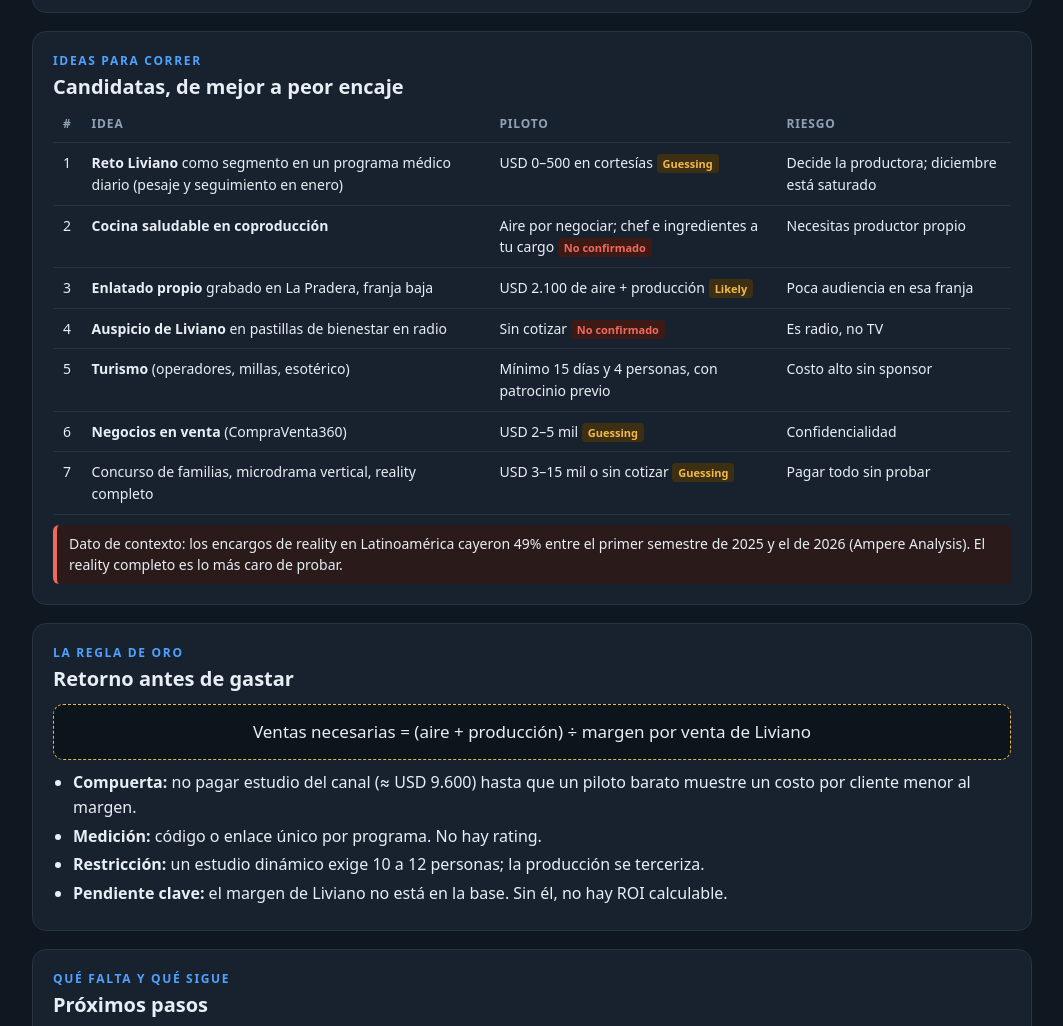
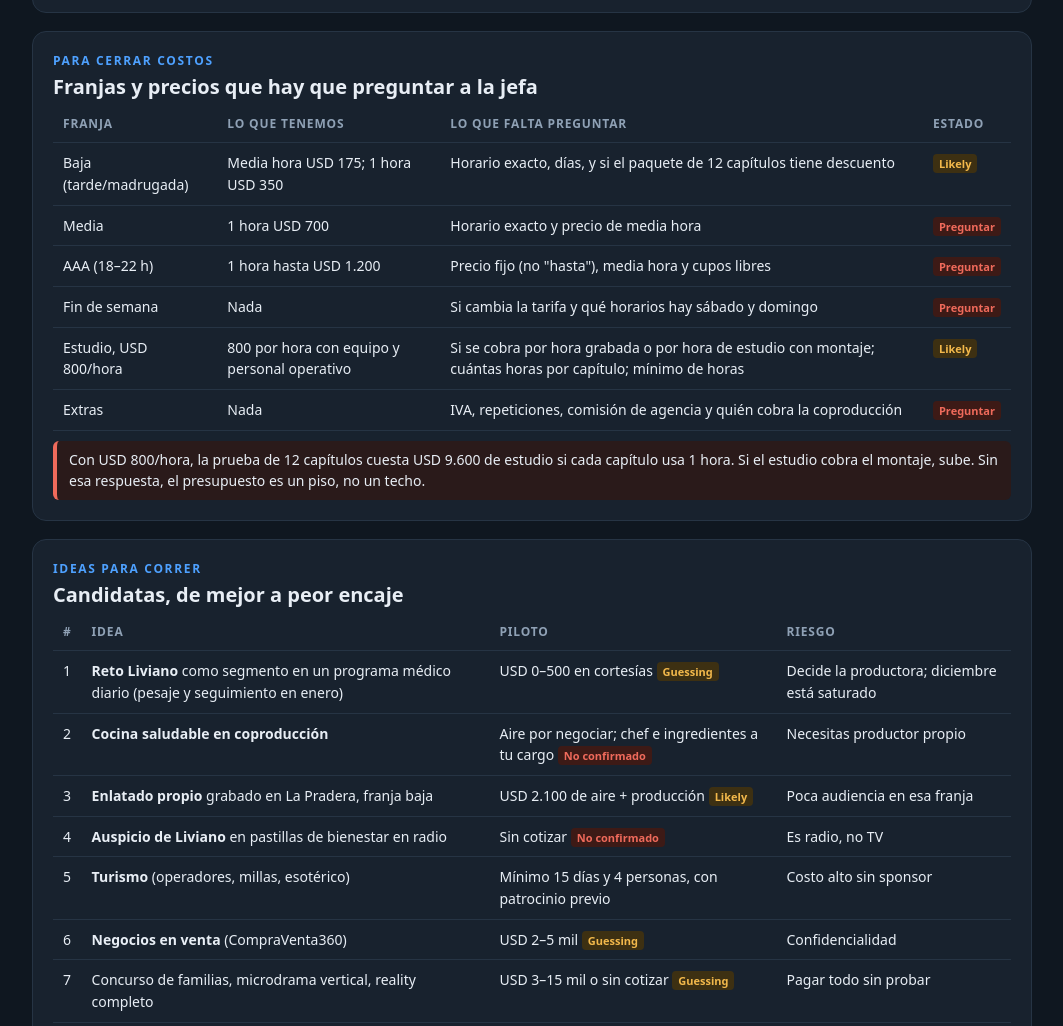
Before and after one commit to Neyt/tv-ideas, a plain HTML site: page index.html in a window 1280 px wide. Shown: the part 1768-2794 px from the top of the page, without its empty margins (108-1171 px from the left). Drawn offline with Linux system fonts and the light colour scheme.

Commit message:
Agrega franjas y precios por cotizar con la jefa
Added pricing details and questions for various time slots in the panel.

```diff
--- a/index.html
+++ b/index.html
@@ -125,6 +125,21 @@ footer{color:var(--mut);font-size:12px;margin-top:26px}
   </div>
 
   <div class="panel">
+    <div class="kick">Para cerrar costos</div>
+    <h2>Franjas y precios que hay que preguntar a la jefa</h2>
+    <table>
+      <tr><th>Franja</th><th>Lo que tenemos</th><th>Lo que falta preguntar</th><th>Estado</th></tr>
+      <tr><td>Baja (tarde/madrugada)</td><td>Media hora USD 175; 1 hora USD 350</td><td>Horario exacto, días, y si el paquete de 12 capítulos tiene descuento</td><td><span class="t gu">Likely</span></td></tr>
+      <tr><td>Media</td><td>1 hora USD 700</td><td>Horario exacto y precio de media hora</td><td><span class="t n">Preguntar</span></td></tr>
+      <tr><td>AAA (18–22 h)</td><td>1 hora hasta USD 1.200</td><td>Precio fijo (no "hasta"), media hora y cupos libres</td><td><span class="t n">Preguntar</span></td></tr>
+      <tr><td>Fin de semana</td><td>Nada</td><td>Si cambia la tarifa y qué horarios hay sábado y domingo</td><td><span class="t n">Preguntar</span></td></tr>
+      <tr><td>Estudio, USD 800/hora</td><td>800 por hora con equipo y personal operativo</td><td>Si se cobra por hora grabada o por hora de estudio con montaje; cuántas horas por capítulo; mínimo de horas</td><td><span class="t gu">Likely</span></td></tr>
+      <tr><td>Extras</td><td>Nada</td><td>IVA, repeticiones, comisión de agencia y quién cobra la coproducción</td><td><span class="t n">Preguntar</span></td></tr>
+    </table>
+    <div class="warn">Con USD 800/hora, la prueba de 12 capítulos cuesta USD 9.600 de estudio si cada capítulo usa 1 hora. Si el estudio cobra el montaje, sube. Sin esa respuesta, el presupuesto es un piso, no un techo.</div>
+  </div>
+
+  <div class="panel">
     <div class="kick">Ideas para correr</div>
     <h2>Candidatas, de mejor a peor encaje</h2>
     <table>
```
